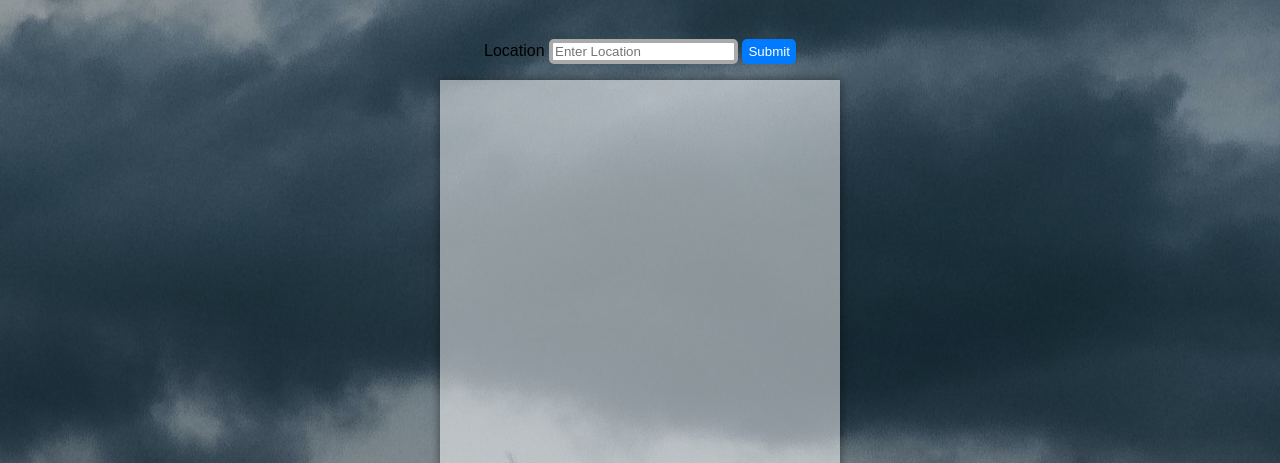
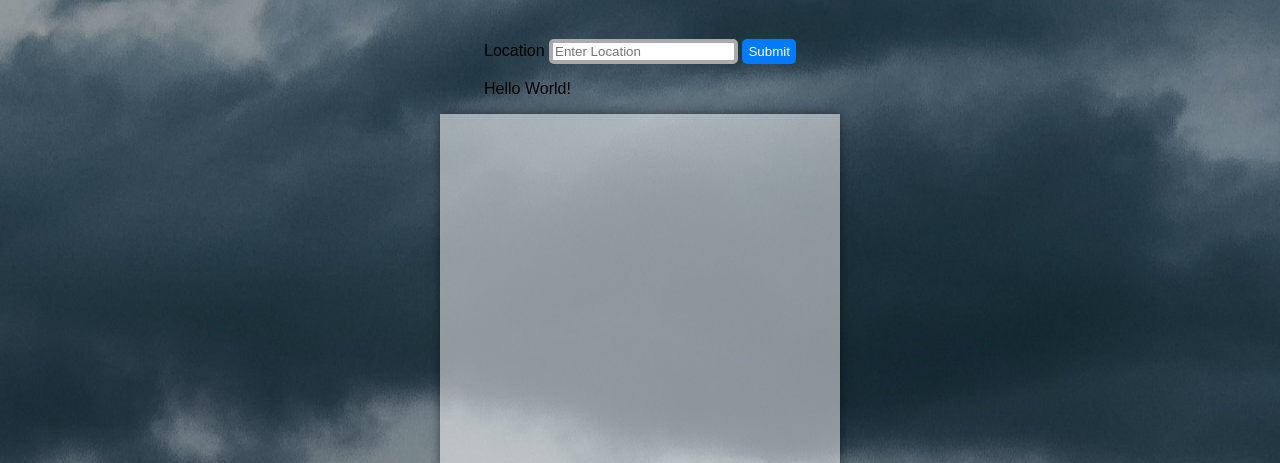
Before and after one commit to PsammystPrime/Weather-App, a plain HTML site: page index.html in a window 1280 px wide. Shown: the part 81-544 px from the top of the page. Drawn offline with Linux system fonts and the light colour scheme.

Commit message:
Update files

```diff
--- a/index.html
+++ b/index.html
@@ -15,7 +15,7 @@
         <label for="country">Location</label>
         <input type="text" id="location" placeholder="Enter Location">
         <button id="submit">Submit</button>
-        <p id="status"></p>
+        <p id="status">Hello World!</p>
     </div>
     <div class="display">
         <p id="region"></p>
@@ -25,7 +25,6 @@
         <img alt="">
     </div>
 
-
     <footer>
         <a href="https://www.weatherapi.com/" title="Free Weather API"><img src='//cdn.weatherapi.com/v4/images/weatherapi_logo.png' alt="Weather data by WeatherAPI.com" border="0"></a>
     </footer>
--- a/index.js
+++ b/index.js
@@ -16,6 +16,7 @@ function checkWeather(){
     resultPara.textContent = '';
     region.textContent = '';
     image.src = '';
+    temperature.textContent = '';
 
     fetch (`https://api.weatherapi.com/v1/current.json?key=e05dad397b6a4d4e9f0171133233012&q=${input.value}`, {mode: "cors"})
     .then(function(response){
```
